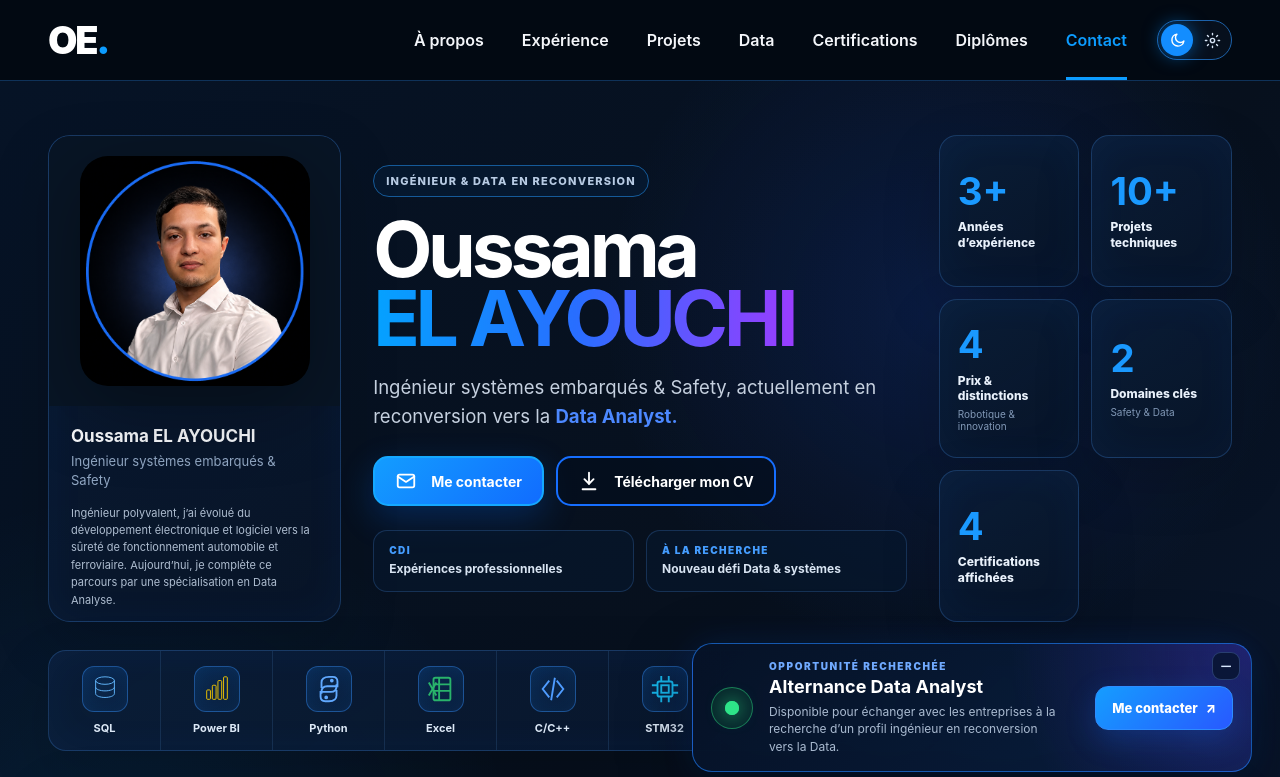
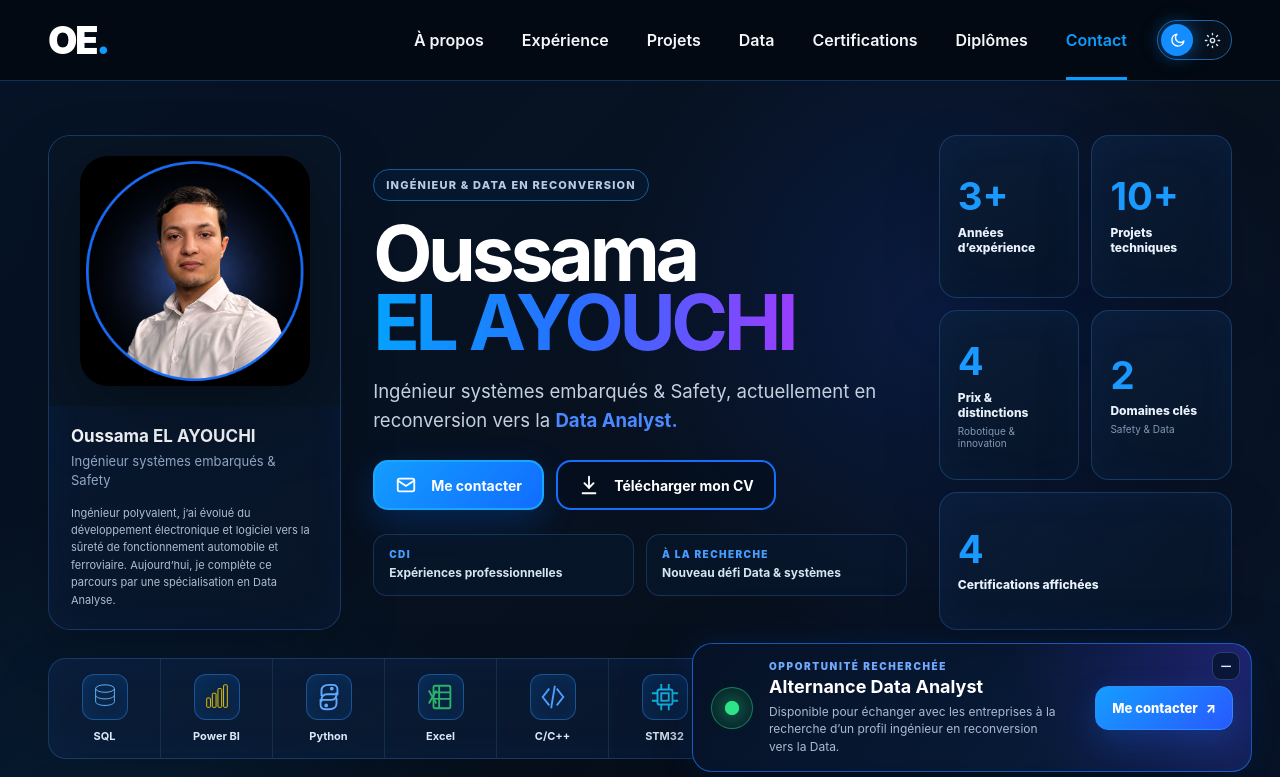
Before and after one commit to Oelayouchi/portfolio, a Next.js app: page / in a window 1280 px wide. Shown: the top 777 px of the page. Built offline with nearby package versions, Linux system fonts and the light colour scheme.

Commit message:
Étend la carte des certifications sur deux colonnes

```diff
--- a/app/home-hero.css
+++ b/app/home-hero.css
@@ -13,7 +13,7 @@
 .homeIdentityCard { display:flex; flex-direction:column; overflow:hidden; border-radius:22px; }
 .homeIdentityVisual { display:grid; min-height:255px; place-items:center; padding:20px; background:radial-gradient(circle at 50% 42%,rgba(37,126,255,.22),transparent 43%),#081525; }
 .homeIdentityVisual img { width:min(100%,230px); aspect-ratio:1; object-fit:cover; border-radius:28px; filter:drop-shadow(0 20px 38px rgba(0,0,0,.32)); }
-.homeIdentityCopy { display:grid; gap:6px; padding:20px 22px 12px; }
+.homeIdentityCopy { display:grid; gap:6px; padding:20px 22px 20px; }
 .homeIdentityCopy strong { font-size:17px; }
 .homeIdentityCopy span { color:#91a7c3; font-size:13px; line-height:1.45; }
 .homeIdentityCopy p { margin:9px 0 0; color:#aebdd0; font-size:11px; line-height:1.58; }
@@ -33,6 +33,7 @@
 .homeStatusRow strong { color:#d8e4f2; font-size:12px; line-height:1.4; }
 .homeHighlights { display:grid; grid-template-columns:1fr 1fr; gap:12px; }
 .homeHighlightCard { display:flex; flex-direction:column; justify-content:center; min-height:138px; padding:18px; border-radius:18px; }
+.homeHighlightCard:nth-child(5) { grid-column:1 / -1; min-height:112px; }
 .homeHighlightCard strong { color:#1a99ff; font-size:clamp(30px,3vw,44px); line-height:1; }
 .homeHighlightCard span { margin-top:9px; color:#e9f1fb; font-size:12px; font-weight:800; line-height:1.3; }
 .homeHighlightCard small { margin-top:4px; color:#8198b6; font-size:10px; }
@@ -96,5 +97,5 @@ html[data-theme='light'] .homeCareerItem { background:rgba(250,253,255,.94); }
 html[data-theme='light'] .homeCareerSearch { background:rgba(239,255,247,.94); }
 html[data-theme='light'] .homeStageList a { background:#f7fbff; }
 html[data-theme='light'] .homeStageList b { color:#0b1b32; }
-@media (max-width:1050px) { .homeHeroMain{grid-template-columns:minmax(210px,.8fr) minmax(0,1.6fr)} .homeHighlights{grid-column:1/-1;grid-template-columns:repeat(5,1fr)} .homeHighlightCard{min-height:110px} .homeCareerLine{grid-template-columns:repeat(3,minmax(0,1fr))} }
-@media (max-width:760px) { .homeHero{padding-top:26px} .homeHeroMain{grid-template-columns:1fr} .homeIdentityCard{display:grid;grid-template-columns:92px 1fr;align-items:center} .homeIdentityVisual{min-height:0;padding:12px} .homeIdentityVisual img{width:72px;border-radius:18px} .homeIdentityCopy{padding:14px 12px} .homeIdentityCopy p{grid-column:1/-1} .homeAvailability{grid-column:1/-1;margin:0 12px 12px} .homeHeroIntro{padding:8px 0} .homeHeroIntro h1{font-size:clamp(48px,15vw,70px)} .homeStatusRow{grid-template-columns:1fr} .homeHighlights{grid-template-columns:1fr 1fr} .homeTool{min-width:96px} .homeCareer{padding:20px 18px 24px;overflow:hidden} .homeCareerLine{grid-template-columns:1fr;gap:10px} .homeCareerItem{min-height:0;align-items:flex-start;padding:16px 18px;text-align:left} .homeCareerLogo{justify-content:flex-start;min-height:40px}.homeCareerLogo img{width:94px}.homeCareerSearch{align-items:flex-start}.homeCareerSearch .homeCareerLogo{justify-content:flex-start}.homeCareerStages>strong{text-align:left}.homeCareerStages::before{margin:0 0 8px}.homeStageList{width:100%} }
+@media (max-width:1050px) { .homeHeroMain{grid-template-columns:minmax(210px,.8fr) minmax(0,1.6fr)} .homeHighlights{grid-column:1/-1;grid-template-columns:repeat(5,1fr)} .homeHighlightCard:nth-child(5){grid-column:auto;min-height:110px} .homeHighlightCard{min-height:110px} .homeCareerLine{grid-template-columns:repeat(3,minmax(0,1fr))} }
+@media (max-width:760px) { .homeHero{padding-top:26px} .homeHeroMain{grid-template-columns:1fr} .homeIdentityCard{display:grid;grid-template-columns:92px 1fr;align-items:center} .homeIdentityVisual{min-height:0;padding:12px} .homeIdentityVisual img{width:72px;border-radius:18px} .homeIdentityCopy{padding:14px 12px} .homeIdentityCopy p{grid-column:1/-1} .homeAvailability{grid-column:1/-1;margin:0 12px 12px} .homeHeroIntro{padding:8px 0} .homeHeroIntro h1{font-size:clamp(48px,15vw,70px)} .homeStatusRow{grid-template-columns:1fr} .homeHighlights{grid-template-columns:1fr 1fr} .homeHighlightCard:nth-child(5){grid-column:1/-1} .homeTool{min-width:96px} .homeCareer{padding:20px 18px 24px;overflow:hidden} .homeCareerLine{grid-template-columns:1fr;gap:10px} .homeCareerItem{min-height:0;align-items:flex-start;padding:16px 18px;text-align:left} .homeCareerLogo{justify-content:flex-start;min-height:40px}.homeCareerLogo img{width:94px}.homeCareerSearch{align-items:flex-start}.homeCareerSearch .homeCareerLogo{justify-content:flex-start}.homeCareerStages>strong{text-align:left}.homeCareerStages::before{margin:0 0 8px}.homeStageList{width:100%} }
```
